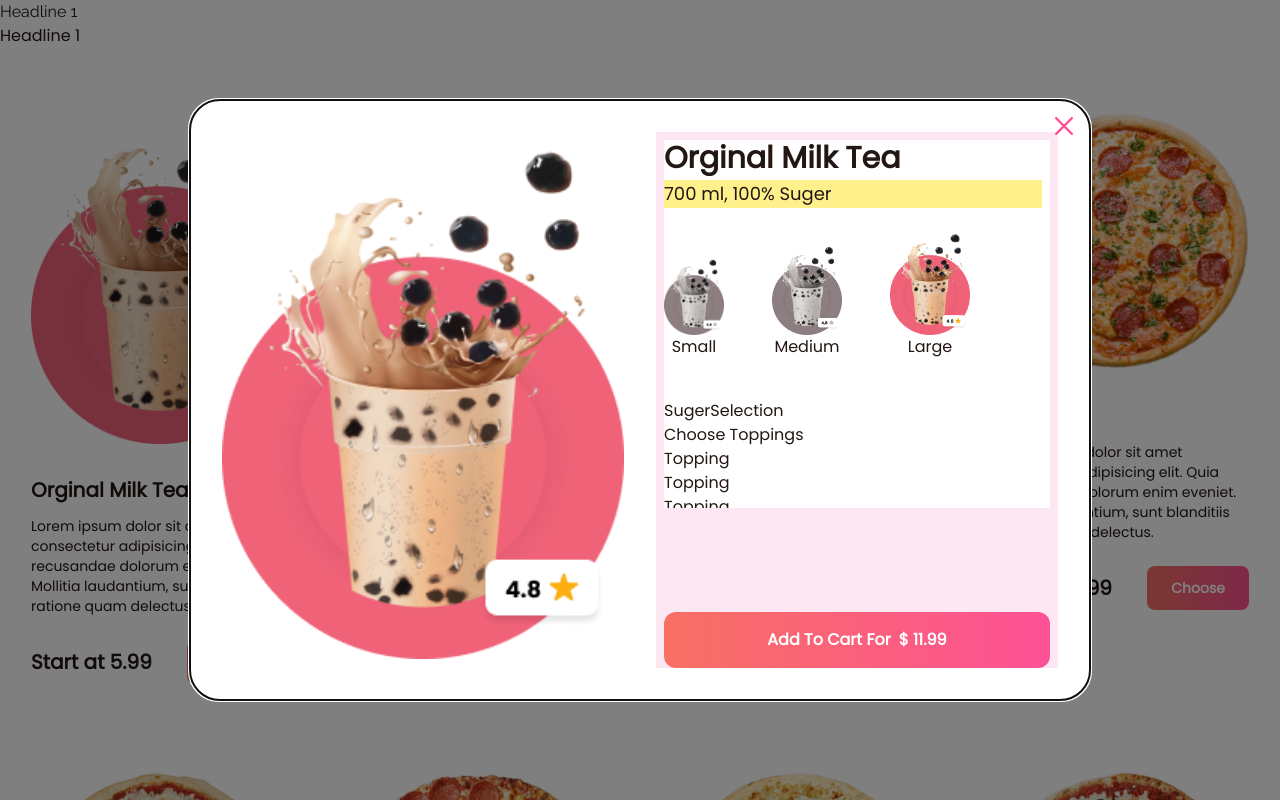
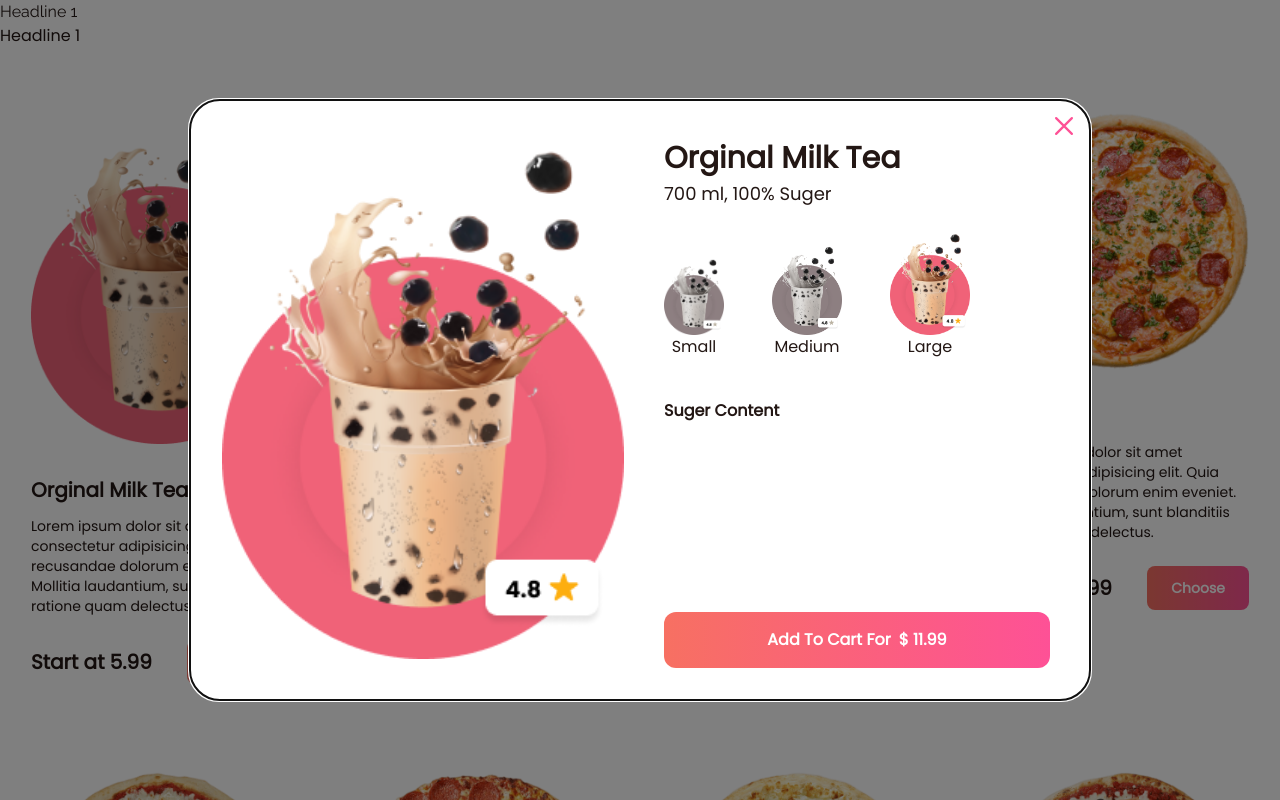
Before and after one commit to milladAyoubi/Boba-Bliss, a Next.js app in the folder client/: page / in a window 1280 px wide. Both pictures are taken after a click on the picture 160 px from the left and 278 px from the top of the page. Shown: the top 800 px of the page. Built offline with nearby package versions, Linux system fonts and the light colour scheme.

Commit message:
Scrollbar Funtion

```diff
--- a/client/src/app/components/BobaDetails.js
+++ b/client/src/app/components/BobaDetails.js
@@ -51,12 +51,12 @@ const BobaDetails = ({ boba }) => {
             </div>
 
 
-        <div className='bg-pink-100 flex flex-col flex-1'>
+        <div className='flex flex-col flex-1'>
             <div className='flex-1 p-2 text-center lg:text-left'>
-                <div className='flex-1 bg-white overflow-y-scroll h-[46vh] scrollbar-thin scrollbar-thumb-grey-500 scrollbar-track-white pr-2 '>
+                <div className='flex-1 bg-white overflow-y-scroll h-[36vh] scrollbar-thin scrollbar-thumb-red-200  '>
                     <div className='font-semibold'>
                         <h2 className='capitalize text-3xl mb-1'>{boba.name}</h2>
-                        <div className='bg-yellow-200 mb-6 text-lg font-medium'>
+                        <div className=' mb-6 text-lg font-medium'>
                             <span>{ size === 'small' ? '350 ml' : size === 'medium' ? '500 ml' :
                             size === 'large' ? '700 ml' : null }</span>
                             <span>, {suger} Suger</span>
@@ -64,7 +64,7 @@ const BobaDetails = ({ boba }) => {
                     </div>
 
                     <SizeSelection boba={boba} size={size} setSize={setSize}/>
-                    <SugerSelection/>
+                    <SugerSelection suger={suger} setSuger={setSuger}/>
                     <div>Choose Toppings</div>
                     <div>
                         {boba.toppings?.map((topping, index) => {
--- a/client/src/app/components/SizeSelection.js
+++ b/client/src/app/components/SizeSelection.js
@@ -9,7 +9,7 @@ const SizeSelection = ( {boba, size, setSize}) => {
 
      <div className='flex gap-x-12 items-baseline mb-10 font-medium'>
       <label className=' flex flex-col items-center gap-x-2 cursor-pointer'>
-        <Image  className={`${size === 'small' ? ' border-orange transition-all duration-200' : 'border-transparent filter saturate-[.1]' }`} src={boba.image} width={60} height={60} alt=''/>
+        <Image  className={`${size === 'small' ? ' border-orange lg:hover:-translate-y-1 transition-all duration-200' : 'border-transparent filter saturate-[.1] lg:hover:-translate-y-1 transition-all duration-200' }`} src={boba.image} width={60} height={60} alt=''/>
         <input
         type="radio"
         name='size'
@@ -21,7 +21,7 @@ const SizeSelection = ( {boba, size, setSize}) => {
       </label>
 
       <label className=' flex flex-col items-center gap-x-2 cursor-pointer'>
-        <Image  className={`${size === 'medium' ? ' border-orange  transition-all duration-200' : 'border-transparent filter saturate-[.1]' }`} src={boba.image} width={70} height={70} alt=''/>
+        <Image  className={`${size === 'medium' ? ' border-orange lg:hover:-translate-y-1 transition-all duration-200' : 'border-transparent filter saturate-[.1] lg:hover:-translate-y-1 transition-all duration-200' }`} src={boba.image} width={70} height={70} alt=''/>
         <input
         type="radio"
         name='size'
@@ -33,7 +33,7 @@ const SizeSelection = ( {boba, size, setSize}) => {
       </label>
 
       <label className=' flex flex-col items-center gap-x-2 cursor-pointer'>
-        <Image  className={`${size === 'large' ? ' border-orange  transition-all duration-200' : 'border-transparent filter saturate-[.1]' }`} src={boba.image} width={80} height={80} alt=''/>
+        <Image  className={`${size === 'large' ? ' border-orange  lg:hover:-translate-y-1 transition-all duration-200' : 'border-transparent filter saturate-[.1] lg:hover:-translate-y-1 transition-all duration-200' }`} src={boba.image} width={80} height={80} alt=''/>
         <input
         type="radio"
         name='size'
--- a/client/src/app/components/SugerSelection.js
+++ b/client/src/app/components/SugerSelection.js
@@ -1,5 +1,53 @@
-const SugerSelection = () => {
-    return <div> SugerSelection </div>;
+const SugerSelection = ({suger, setSuger}) => {
+    return (
+
+
+    <div className="">
+         <p className="mb-4 font-bold">Suger Content</p>
+        <div className="flex gap-x-5 mb-8 font-medium justify-center lg:justify-start">
+            <label className="flex items-center gap-x-2 cursor-pointer ">
+                <input
+                className=" appearance-none w-4 h-4 border border-grey-400 rounded-full checked:bg-gradient-to-r checked:from-primary checked:to-secondary
+                checked:border-secondary cursor-pointer"
+                type="radio"
+                name="crust"
+                value="100%"
+                checked={suger === '100%'}
+                onChange={(e) => setSuger(e.target.value)} />
+            </label>
+
+            100%
+            <label className="flex items-center gap-x-1 cursor-pointer">
+                <input
+                className="appearance-none w-4 h-4 border border-grey-400 rounded-full checked:bg-gradient-to-r checked:from-primary checked:to-secondary
+                checked:border-secondary cursor-pointer"
+                type="radio"
+                name="crust"
+                value="50%"
+                checked={suger === '50%'}
+                onChange={(e) => setSuger(e.target.value)} />
+            </label>
+
+            50%
+
+            <label className="flex items-center gap-x-2 cursor-pointer">
+                <input
+                className="appearance-none w-4 h-4 border border-grey-400 rounded-full checked:bg-gradient-to-r checked:from-primary checked:to-secondary
+                checked:border-secondary cursor-pointer"
+                type="radio"
+                name="crust"
+                value="25%"
+                checked={suger === '25%'}
+                onChange={(e) => setSuger(e.target.value)} />
+            </label>
+
+            25%
+        </div>
+
+    </div>
+
+    );
+
 };
 
 export default SugerSelection;
```
